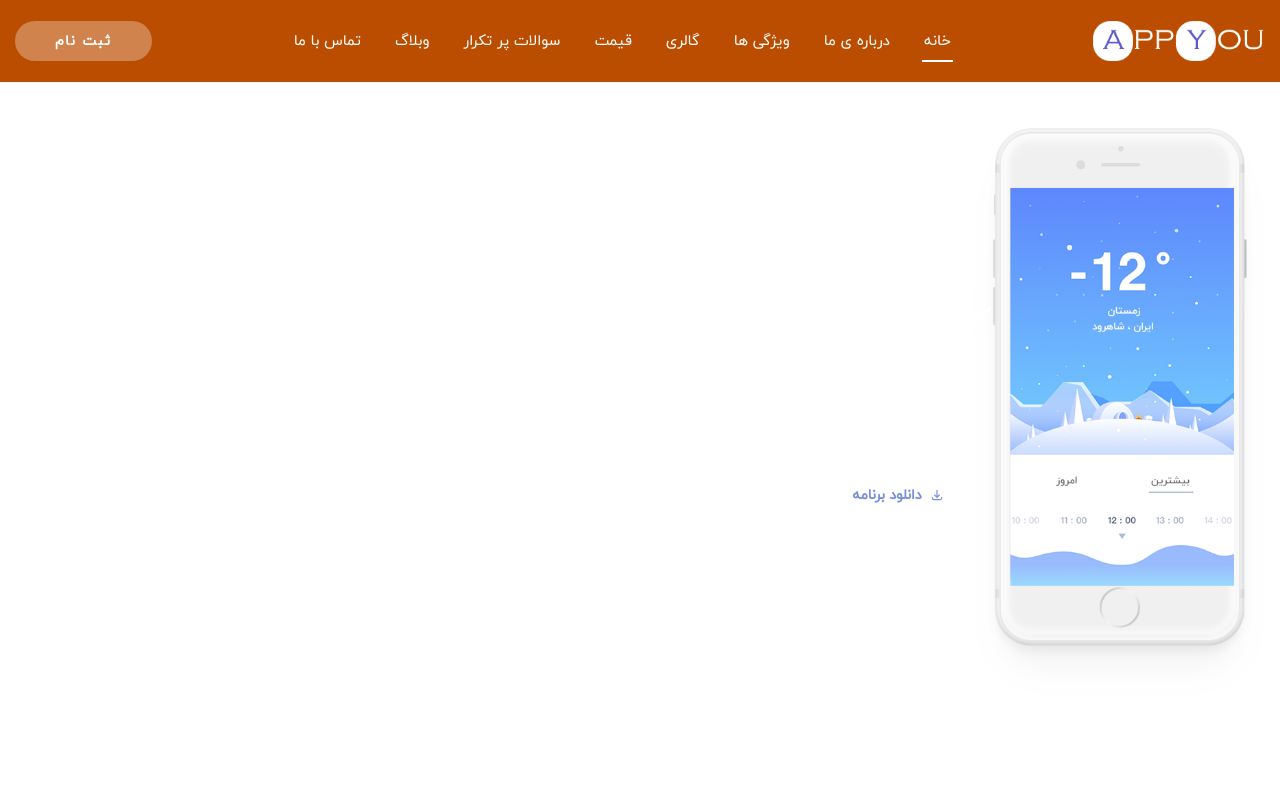
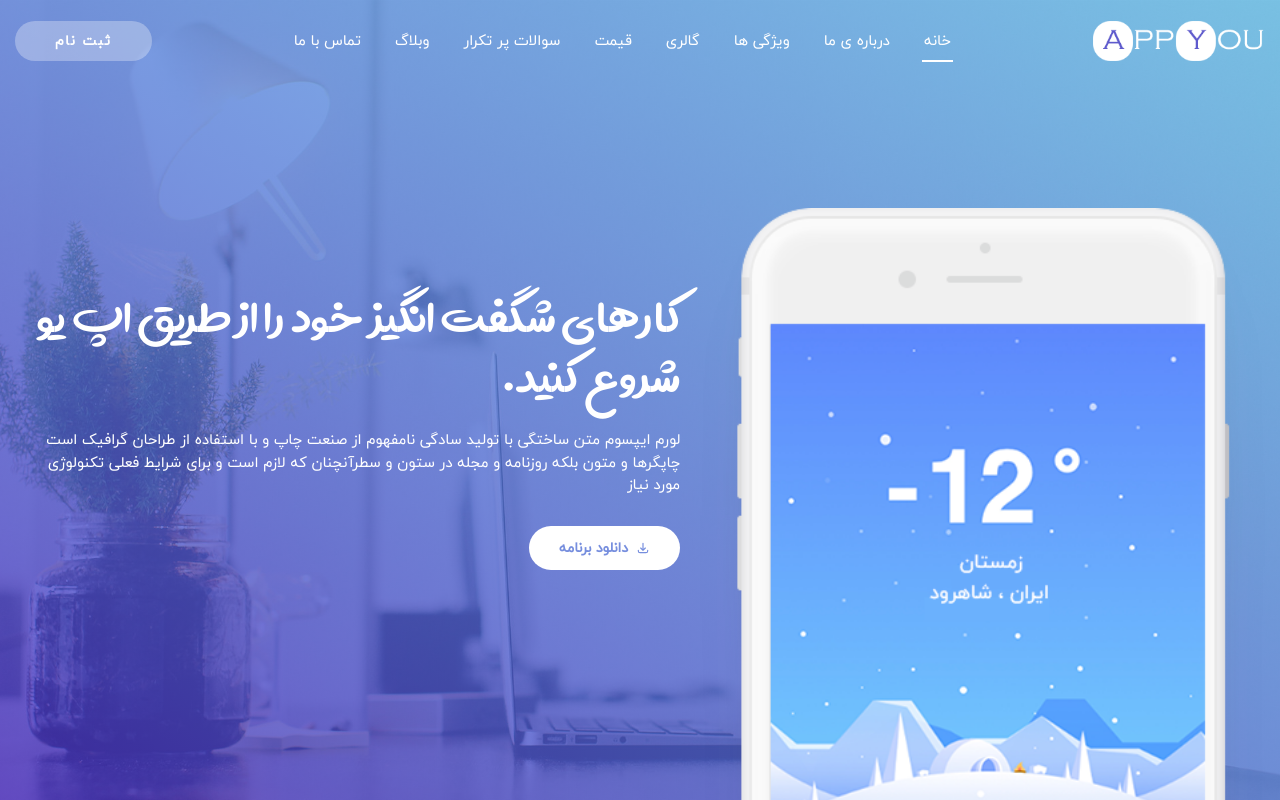
Before and after one commit to hossein1075/app-you, a React (Vite) app: page / in a window 1280 px wide. Shown: the top 800 px of the page. Built offline with nearby package versions, Linux system fonts and the light colour scheme.

Commit message:
complete section header

```diff
--- a/src/Components/header/header.jsx
+++ b/src/Components/header/header.jsx
@@ -6,19 +6,25 @@ import { HiOutlineDownload } from "react-icons/hi";
 export default function Header() {
   return (
     <>
-      <header>
+      <header className='pt-20 bg-gradient-to-tr from-grandiant-200 to-grandiant-100 '>
         <Nav />
         <NavMobile />
+         <div className="absolute inset-0 bg-home max-md:min-h-[70vh] min-h-screen bg-cover bg-center"></div>
+
+  {/* لایه اورلی گرادینت */}
+  <div className="absolute inset-0 bg-gradient-to-tr from-grandiant-200/80 to-grandiant-100/80"></div>
+
+  {/* محتوای اصلی */}
         <div className='container'>
-          <div className='flex items-center mt-32 text-white'>
-            <div className='w-101 h-142 max-lg:hidden'>
+          <div className='flex gap-5 max-lg:mt-10 mt-32 text-white'>
+            <div className='w-101 h-142 basis-[50%] max-lg:hidden z-10'>
               <img src="./public/images/header-mobile.png" className='w-full' alt="app weather" />
             </div>
 
-            <div>
-              <h1 className='max-w-184 font-Av text-6xl max-md:text-4-5xl font-medium leading-5.6'>کارهای شگفت انگیز خود را از طریق اپ یو شروع کنید.</h1>
-              <p>لورم ایپسوم متن ساختگی با تولید سادگی نامفهوم از صنعت چاپ و با استفاده از طراحان گرافیک است چاپگرها و متون بلکه روزنامه و مجله در ستون و سطرآنچنان که لازم است و برای شرایط فعلی تکنولوژی مورد نیاز</p>
-              <button>
+            <div className='relative max-md:mt-5 mt-20'>
+              <h1 className='max-w-184 font-Av text-6xl max-md:text-4-5xl font-medium leading-5.6 max-lg:5 mb-2.5'>کارهای شگفت انگیز خود را از طریق اپ یو شروع کنید.</h1>
+              <p className='max-w-163 max-md:my-6 mt-5 mb-2.5'>لورم ایپسوم متن ساختگی با تولید سادگی نامفهوم از صنعت چاپ و با استفاده از طراحان گرافیک است چاپگرها و متون بلکه روزنامه و مجله در ستون و سطرآنچنان که لازم است و برای شرایط فعلی تکنولوژی مورد نیاز</p>
+              <button className='mt-5'>
                 <a href="#" className='flex items-center gap-2 max-md:py-2 py-3 px-7.5 text-highBlue bg-white rounded-[50px] font-bold text-sm hover:text-white hover:bg-gradient-to-tr from-grandiant-200 to-grandiant-100 duration-300 delay-75'>
                 <HiOutlineDownload />
                 دانلود برنامه
--- a/src/Components/header/nav/nav.jsx
+++ b/src/Components/header/nav/nav.jsx
@@ -3,7 +3,7 @@ import React from 'react'
 function Nav() {
     return (
         <>
-            <nav className='fixed top-0 right-0 left-0 max-mg:hidden py-5 px-3.75 flex items-center justify-between bg-amber-700'>
+            <nav className='fixed top-0 right-0 left-0 max-mg:hidden py-5 px-3.75 flex items-center justify-between z-10'>
                 <div className='w-43'>
                     <img src="./public/icons/logo.png" className='w-full' alt="" />
                 </div>
--- a/src/Components/header/navMobile/NavMobile.jsx
+++ b/src/Components/header/navMobile/NavMobile.jsx
@@ -16,7 +16,7 @@ function NavMobile() {
     },[])
     return (
         <>
-            <nav className='fixed z-40 top-0 right-0 left-0 hidden max-mg:flex py-5 px-3.75 items-center justify-between bg-gradient-to-r bg-gradient-to-br from-grandiant-200 to-grandiant-100'>
+            <nav className='fixed z-40 top-0 right-0 left-0 hidden max-mg:flex py-5 px-3.75 items-center justify-between bg-gradient-to-r bg-gradient-to-br from-grandiant-200/80 to-grandiant-100/80'>
                 <div className='w-43'>
                     <img src="./public/icons/logo.png" className='w-full' alt="" />
                 </div>
@@ -27,7 +27,7 @@ function NavMobile() {
                     </a>
                 </div>
             </nav>
-                <div className={`absolute left-0 right-0  text-white bg-gradient-to-tr from-grandiant-200 to-grandiant-100  transition-transform  duration-700 ease-in-out ${open ?"translate-y-[-3rem]" : "-translate-y-[590px]"}`}>
+                <div className={`absolute left-0 right-0 z-50 text-white bg-gradient-to-tr from-grandiant-200 to-grandiant-100  transition-transform  duration-700 ease-in-out ${open ?"translate-y-[0]" : "-translate-y-[590px]"}`}>
                        <ul className='text-center text-white mx-2.5 *:w-full *:pb-3.75 border-t-1 border-white'>
                     <li className='bg-white text-highBlue mt-1.5'>
                         <a href="#" className='inline-block  transition-all  font-medium px-0.5 leading-5 py-2.5'>خانه</a>
--- a/src/index.css
+++ b/src/index.css
@@ -4,14 +4,17 @@
     font-family: 'Dana';
     src: url(../public/fonts/DanaFaNum-Regular.woff);
 }
+
 @font-face {
     font-family: 'Dana Bold';
     src: url(../public/fonts/DanaFaNum-Bold.woff);
 }
+
 @font-face {
     font-family: 'IRY';
     src: url(../public/fonts/IRY.woff2);
 }
+
 @font-face {
     font-family: 'Av';
     src: url(../public/fonts/Av.woff2);
@@ -27,10 +30,13 @@
     --color-grandiant-200: #482cbf;
     --breakpoint-mg: 965px;
     --text-4-5xl: 40px;
+    --container-halfFull: 50%;
 }
+
 @utility container {
     @apply mx-auto px-3.75
 }
+
 @layer base {
     body {
         direction: rtl;
@@ -44,3 +50,10 @@ display: flex;
     justify-content: center;
     align-items: center;
 }
+
+.bg-home {
+    background-image: url('/public/images/header-bg.jpg');
+  background-size: cover;
+  background-position: center;
+  background-repeat: no-repeat;
+}
```
Also changed, not shown: public/images/header-bg.jpg (added). Lines whose indentation alone changed are shown as unchanged.
